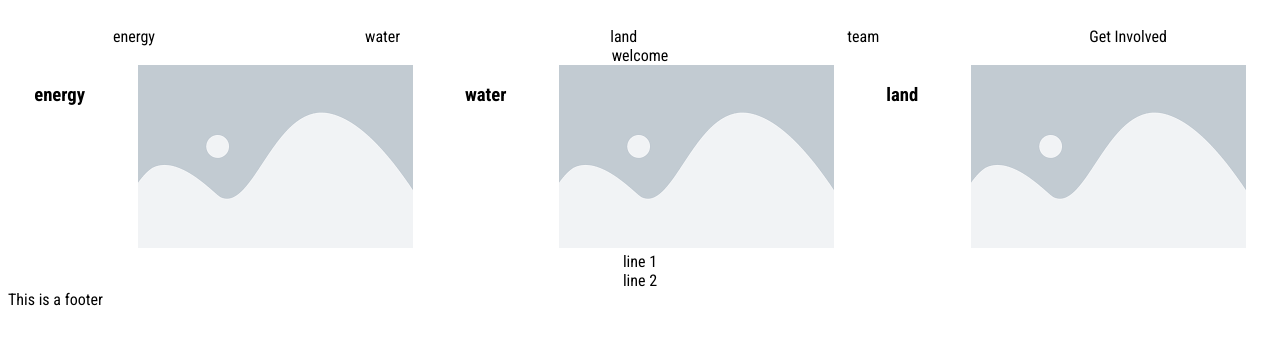
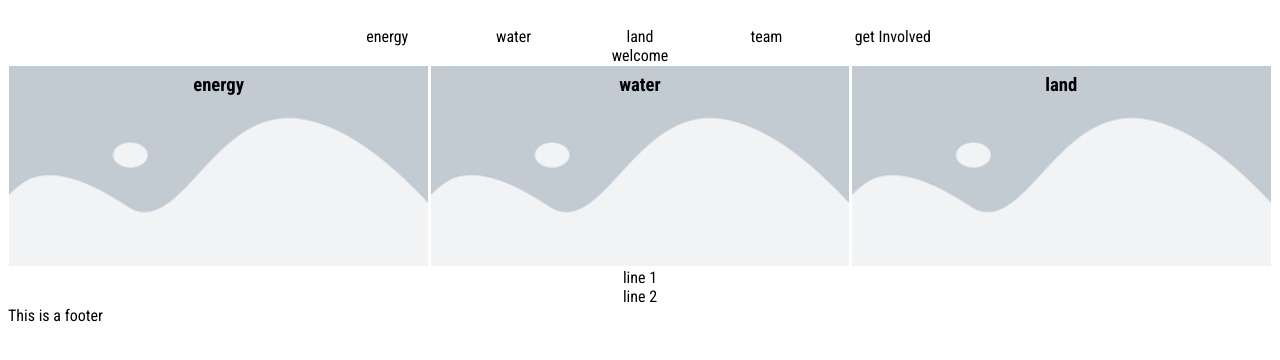
Before and after one commit to jamescorrett/WebDevUNSustainability, a website: page node-express/app/public/index.html in a window 1280 px wide. Drawn offline with Linux system fonts and the light colour scheme.

Commit message:
more homepage updates

```diff
--- a/node-express/app/public/data.json
+++ b/node-express/app/public/data.json
@@ -17,7 +17,7 @@
       "url": "team.html"
     },
     {
-      "linkText": "Get Involved",
+      "linkText": "get Involved",
       "url": "join.html"
     }
   ],
--- a/node-express/app/public/scripts/app.js
+++ b/node-express/app/public/scripts/app.js
@@ -40,6 +40,9 @@ document.addEventListener("DOMContentLoaded", () => {
         const goalsSection = document.getElementById("goals");
 
         for (item of responseData.home.goals) {
+          const goalsWrapper = document.createElement("div");
+          goalsWrapper.classList.add("goalsWrapper");
+
           const imageAnchor = document.createElement("a");
           const goalsImage = document.createElement("img");
           const goalsText = document.createElement("h3");
@@ -47,9 +50,11 @@ document.addEventListener("DOMContentLoaded", () => {
           goalsImage.src = item.image;
           imageAnchor.href = item.url;
           goalsText.textContent = item.title;
-          imageAnchor.appendChild(goalsImage);
+          imageAnchor.append(goalsText, goalsImage);
 
-          goalsSection.append(goalsText, imageAnchor);
+          goalsWrapper.append(imageAnchor);
+
+          goalsSection.append(goalsWrapper);
         }
       }
 
--- a/node-express/app/public/styles.css
+++ b/node-express/app/public/styles.css
@@ -5,21 +5,20 @@ body {
 /*CSS for the navbar*/
 nav ul {
     display: flex;
-    list-style: none;
-    justify-content: space-around;
+    justify-content: center;
     width: 100%;
+    margin: 0;
     padding: 0;
-    margin: 0;
 }
 
 nav ul li {
     display: flex;
     justify-content: center;
-    align-items: center;
+    width: 10%;
+    margin: 0;
 }
 
 nav ul li a {
-    text-align: center;
     display: flex;
     justify-content: center;
     align-items: center;
@@ -33,7 +32,6 @@ nav ul li a.active {
 /*CSS for the home page structure*/
 
 .video {
-    flex-wrap: wrap;
     display: flex;
     justify-content: center;
     width: 100%;
@@ -42,10 +40,33 @@ nav ul li a.active {
     display: flex;
     justify-content: space-around;
 }
+
+.goalsWrapper {
+    position: relative;
+    width: 100%;
+    height: 200px;
+    overflow: hidden;
+    margin: 0.1%;
+}
+.goalsWrapper h3 {
+    position: absolute;
+    left: 50%;
+    transform: translate(-50%, -50%);
+    text-align: center;
+    width: auto;
+}
+.goalsWrapper img {
+    width: 100%;
+    height: 100%;
+}
+a h3 {
+    text-decoration: none;
+    color: black;
+}
+
 .rows {
     display: flex;
     flex-direction: column;
     width: 100%;
     align-items: center;
-
 }
```
